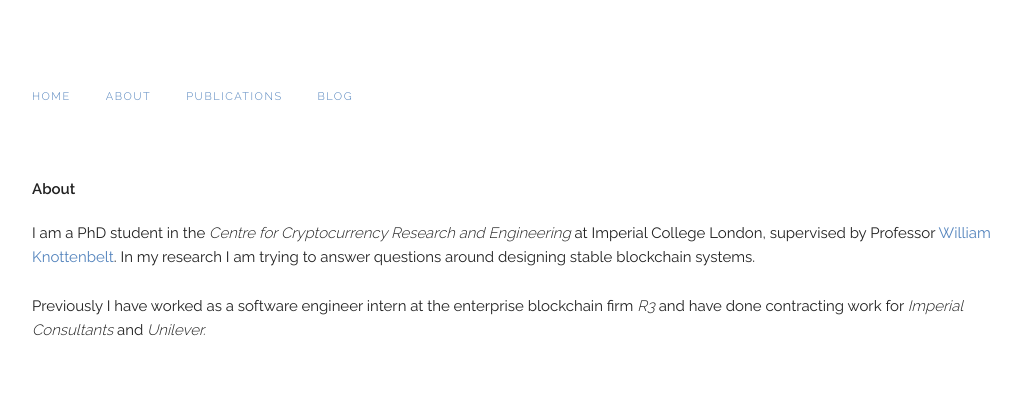
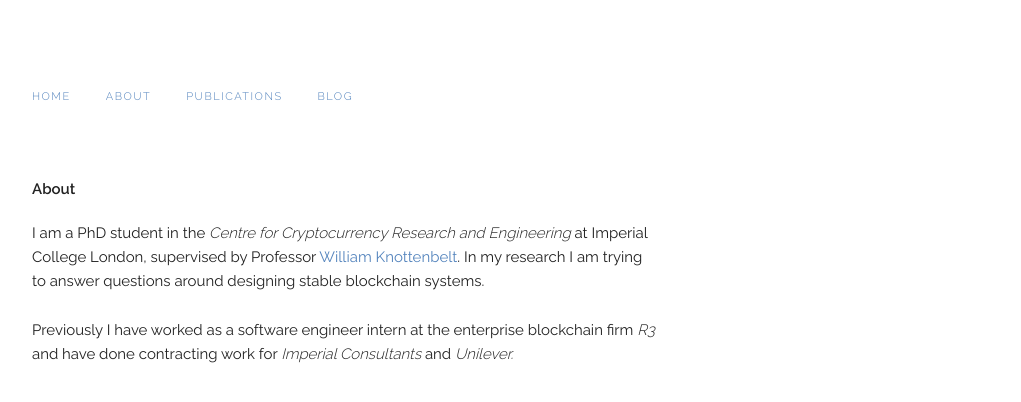
Before and after one commit to samwerner/samwerner.github.io, a plain HTML site: page about.html in a window 1280 px wide. Shown: the whole page, without its empty margins (64-1085 px from the left). Drawn offline with Linux system fonts and the light colour scheme.

Commit message:
fix columns

```diff
--- a/about.html
+++ b/about.html
@@ -61,7 +61,7 @@
   –––––––––––––––––––––––––––––––––––––––––––––––––– -->
   <div class="container" style="margin-left: 7.5%">
     <div class="row">
-      <div class="two-thirds" style="margin-top: 5%">
+      <div class="two-thirds column" style="margin-top: 5%">
         <h6><b>About</b></h6>
         <p>I am a PhD student in the <i style="font-weight: 200;">Centre for Cryptocurrency Research and Engineering</i> at
             Imperial College London, supervised by Professor <a href="https://www.doc.ic.ac.uk/~wjk/">William Knottenbelt</a>.
```
Also changed, not shown: publications.html (+1 -1 lines).
